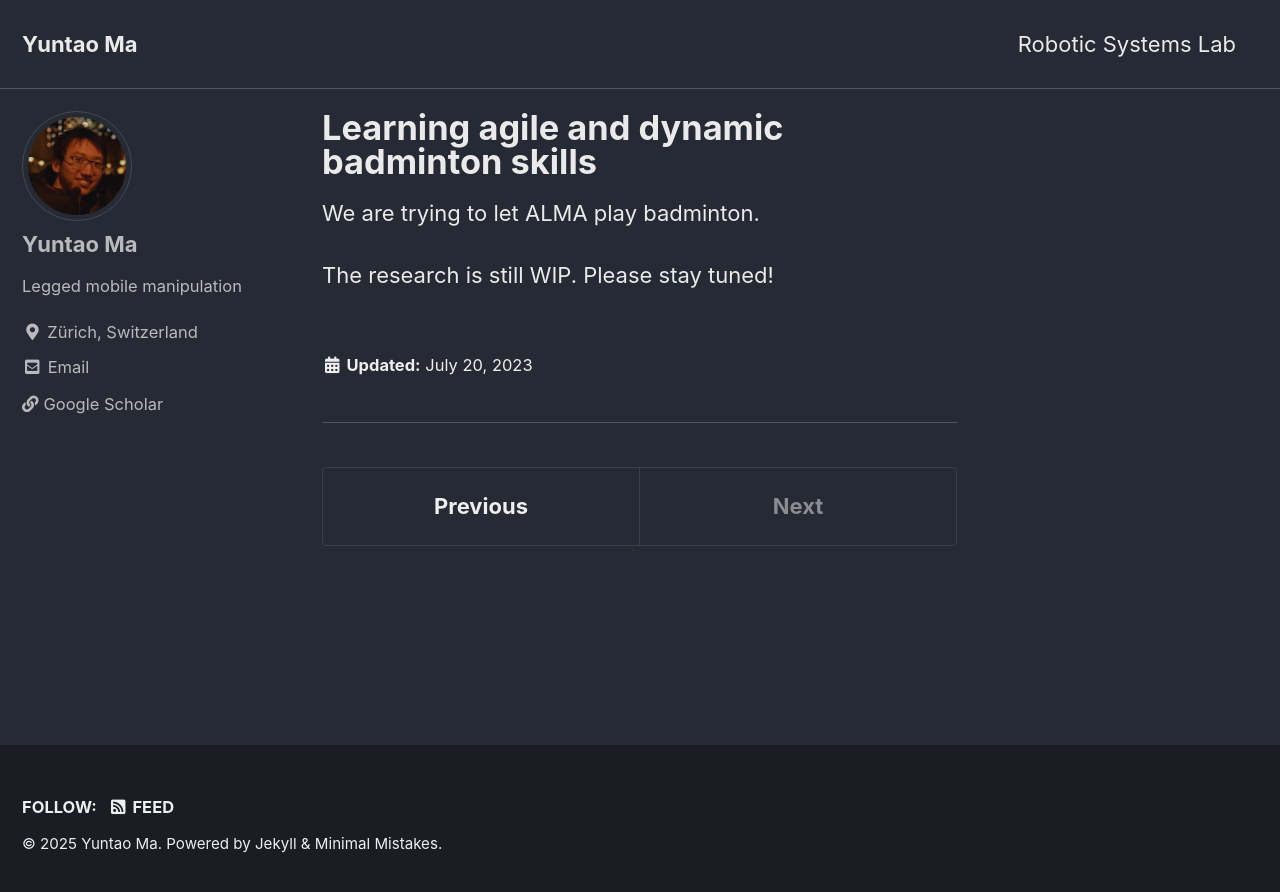
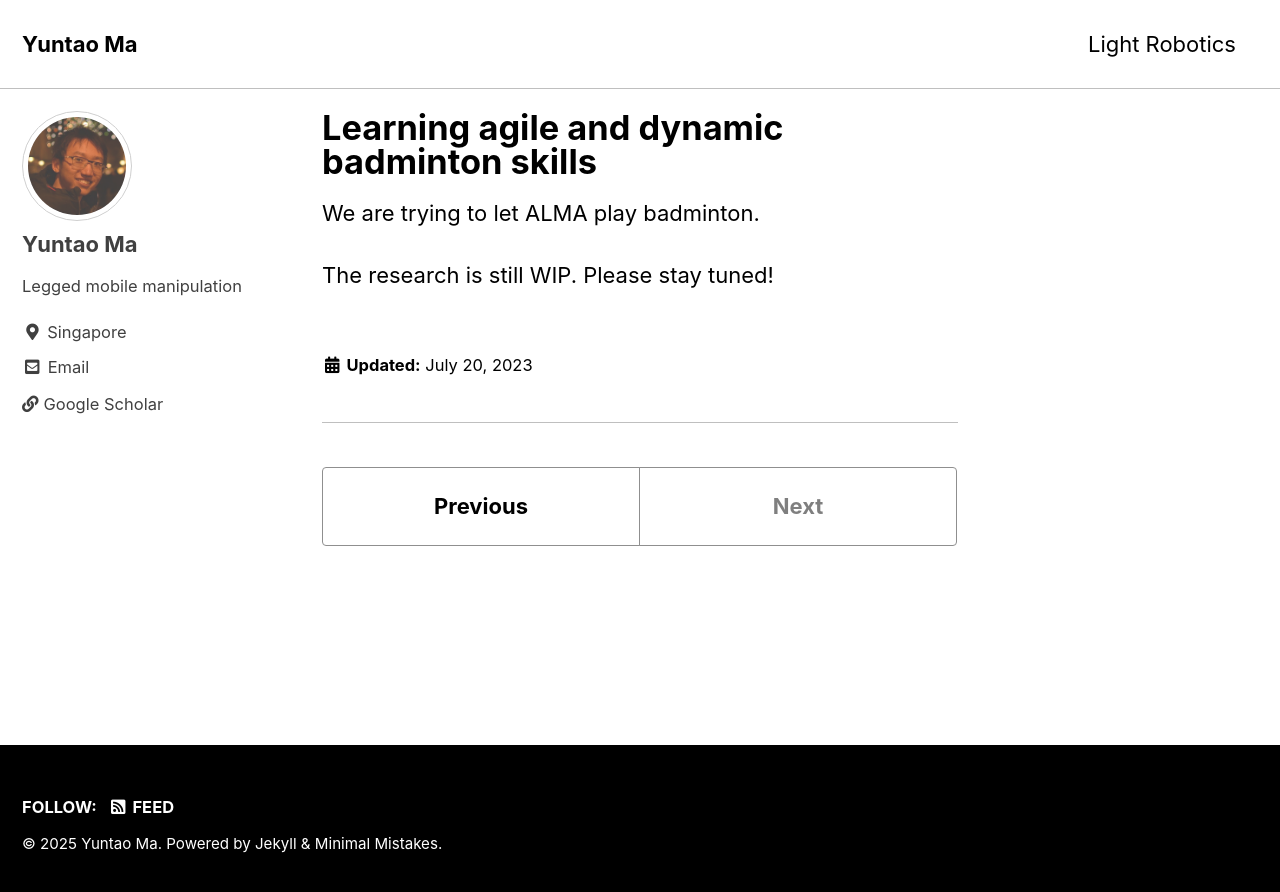
Before and after one commit to articuno144/articuno144.github.io, a Jekyll site: the page built from _posts/2023-07-20-Learning-agile-badminton-skills.md, in a window 1280 px wide. Shown: the top 892 px of the page. Built offline with Jekyll 4.4.1, drawn with Linux system fonts in a browser that asks for light colours; cached includes are drawn as plain includes.

Commit message:
bio update

```diff
--- a/_config.yml
+++ b/_config.yml
@@ -12,7 +12,7 @@
 
 # theme                  : "minimal-mistakes-jekyll"
 # remote_theme           : "mmistakes/minimal-mistakes"
-minimal_mistakes_skin    : "dark" # "air", "aqua", "contrast", "dark", "dirt", "neon", "mint", "plum", "sunrise"
+minimal_mistakes_skin    : "contrast" # "air", "aqua", "contrast", "dark", "dirt", "neon", "mint", "plum", "sunrise"
 
 # Site Settings
 locale                   : "en-US"
@@ -20,7 +20,7 @@
 title_separator          : "-"
 subtitle                 : # site tagline that appears below site title in masthead
 name                     : "Yuntao Ma"
-description              : "Yuntao Ma - Robotic Systems Lab, ETH Zürich."
+description              : "Yuntao Ma - Legged mobile manipulation."
 url                      : # the base hostname & protocol for your site e.g. "https://mmistakes.github.io"
 baseurl                  : # the subpath of your site, e.g. "/blog"
 repository               : # GitHub username/repo-name e.g. "mmistakes/minimal-mistakes"
@@ -107,12 +107,12 @@
   name             : "Yuntao Ma"
   avatar           : "/assets/images/yuntao_profile_winter.jpg"
   bio              : "Legged mobile manipulation"
-  location         : "Zürich, Switzerland"
+  location         : "Singapore"
   email            :
   links:
     - label: "Email"
       icon: "fas fa-fw fa-envelope-square"
-      url: "mailto:mayun@ethz.ch"
+      url: "mailto:mayuntao94@gmail.com"
     - label: "Website"
       icon: "fas fa-fw fa-link"
       # url: "https://your-website.com"
@@ -130,7 +130,7 @@
       # url: "https://instagram.com/"
     - label: "Google Scholar"
       # icon: "fab fa-fw fa-graduation-cap"
-      url: "https://scholar.google.com/citations?user=do0paQsAAAAJ&hl=en"
+      url: "https://scholar.google.com/citations?user=WnjRS5EAAAAJ&hl=en"
 
 # Site Footer
 footer:
--- a/_data/navigation.yml
+++ b/_data/navigation.yml
@@ -2,8 +2,8 @@
 main:
   # - title: "Quick-Start Guide"
   #   url: https://mmistakes.github.io/minimal-mistakes/docs/quick-start-guide/
-  - title: "Robotic Systems Lab"
-    url: https://rsl.ethz.ch/
+  - title: "Light Robotics"
+    url: https://lightrobo.com/
   # - title: "Sample Posts"
   #   url: /year-archive/
   # - title: "Sample Collections"
```
Also changed, not shown: index.md (+3 -3 lines).
